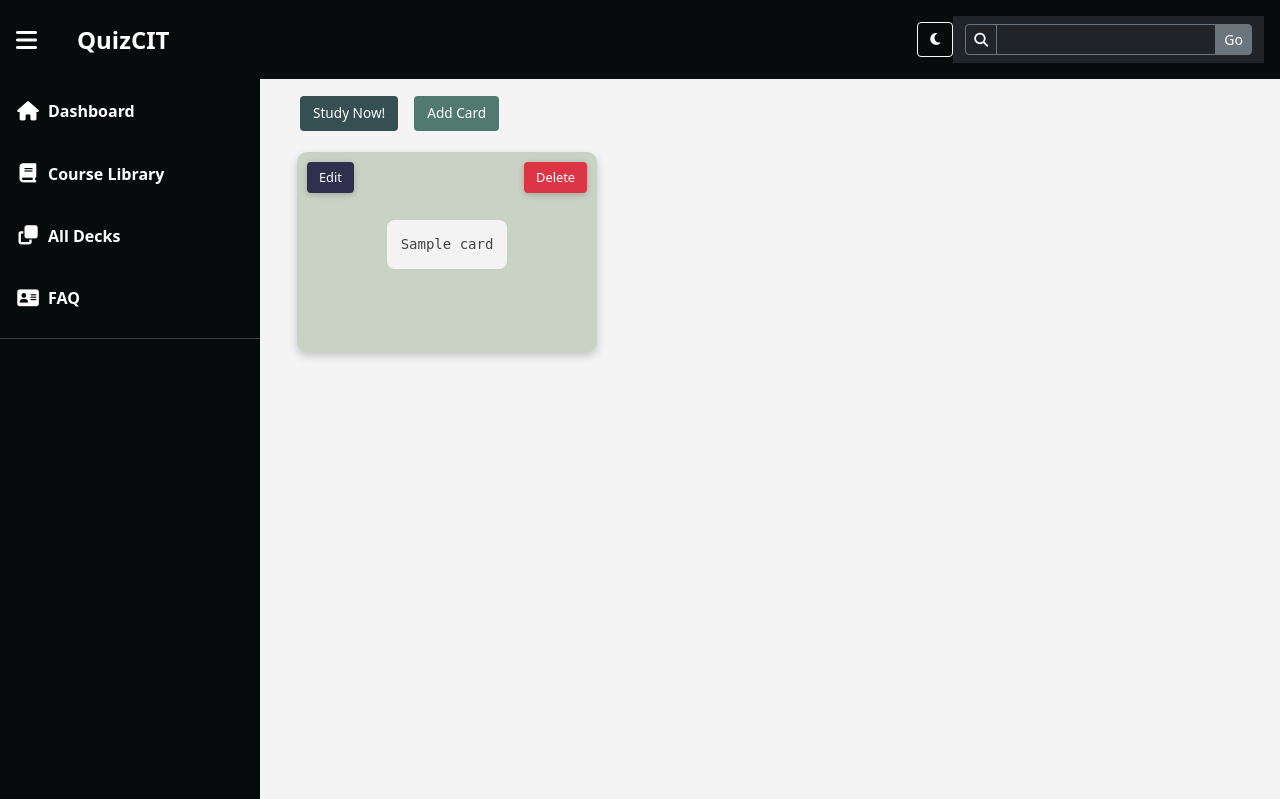
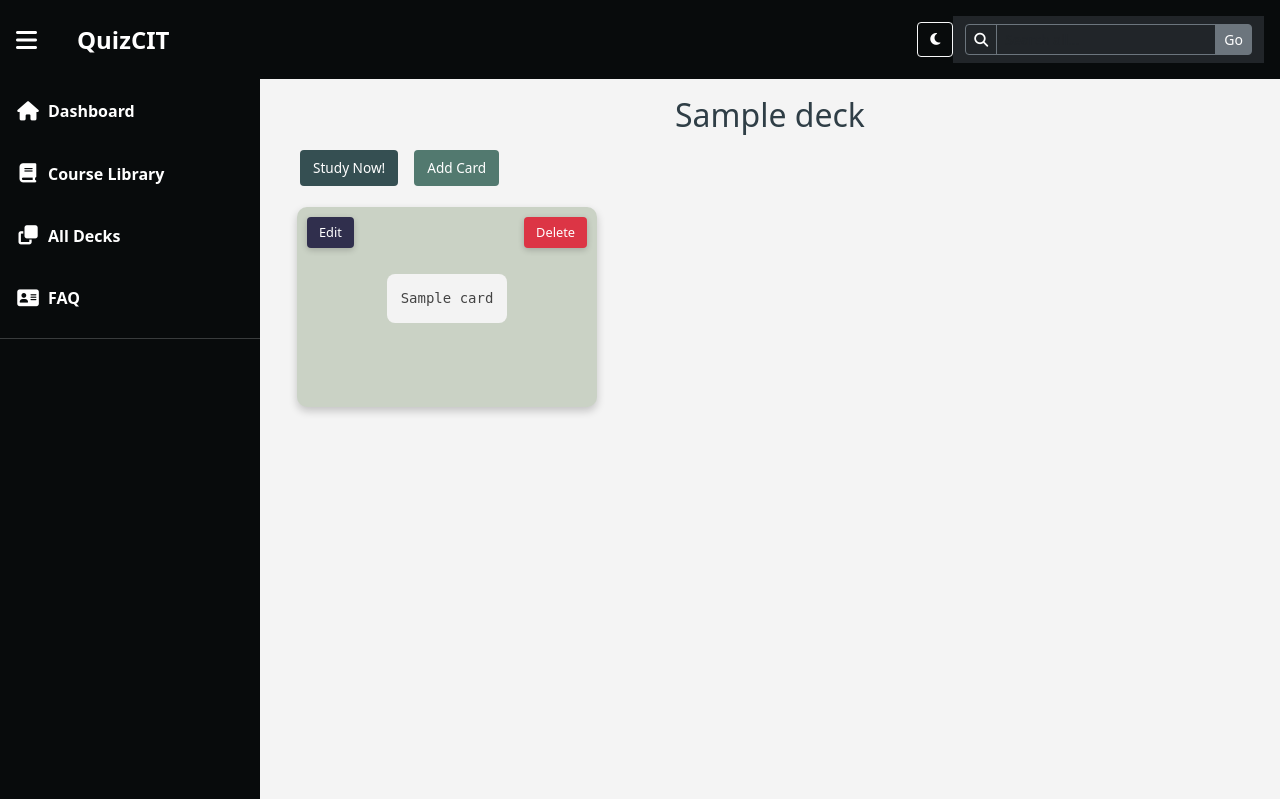
Before and after one commit to JChacon2001/CIT-PROJECT, a Flask app: page /decks/1 in a window 1280 px wide. Shown: the top 799 px of the page. Run offline with Flask 3, Linux system fonts and the light colour scheme; tables that the repository leaves empty hold one stand-in row (values such as "Sample post"); some libraries are stand-ins or nearby versions; some web fonts are replaced.

Commit message:
deck fix

```diff
--- a/routes/html.py
+++ b/routes/html.py
@@ -87,7 +87,7 @@ def deckcont(id):
     deck = db.session.get(Deck, id)
     stmt = db.select(Cards).where(Cards.deck_id == deck.id)
     res = db.session.execute(stmt).scalars().all()
-    return render_template("deck.html", deck=deck, data=res, deck_id=deck.id)
+    return render_template("deck.html", deck=deck, data=res, deck_id=deck.id,deck_name=deck.name)
 
 @html_bp.route("/deck/new", methods=['GET', 'POST'])
 def deck_form():
--- a/static/style.css
+++ b/static/style.css
@@ -885,7 +885,7 @@ html.dark-mode .import-table th {
 
 .page-title {
   text-align: center;
-  margin-bottom: 2rem;
+  margin-bottom: 1rem;
   font-size: 2rem;
   color: var(--pair-1-light);
 }
--- a/templates/deck.html
+++ b/templates/deck.html
@@ -1,7 +1,10 @@
 {% extends "base.html" %}
 
 {% block content %}
+    <h1 class="page-title">{{ deck_name }}</h1>
     {% if data %}
+
+
     <div class="card-controls">
         <a href="{{ url_for('html.study_deck', id=data[0].id) }}" class="btn btn-sm view-btn">Study Now!</a>
     {% endif %}
```
